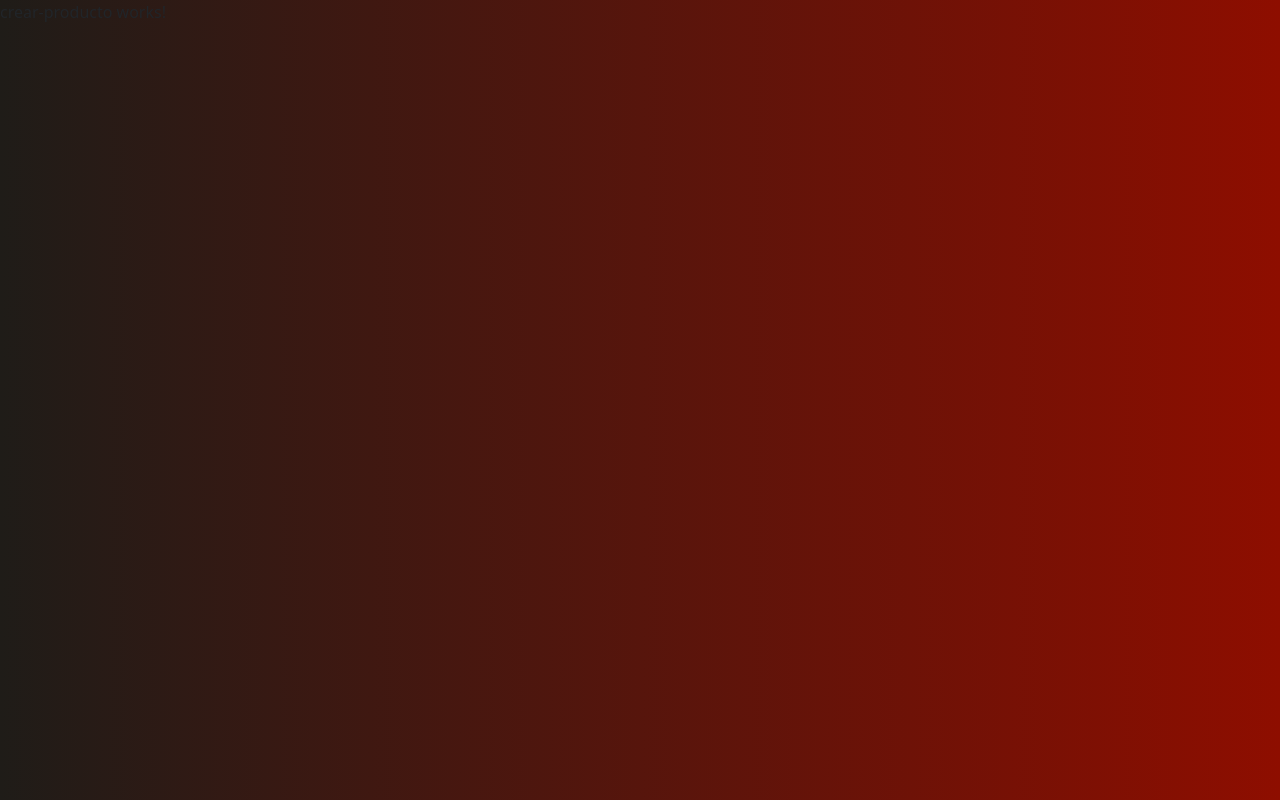
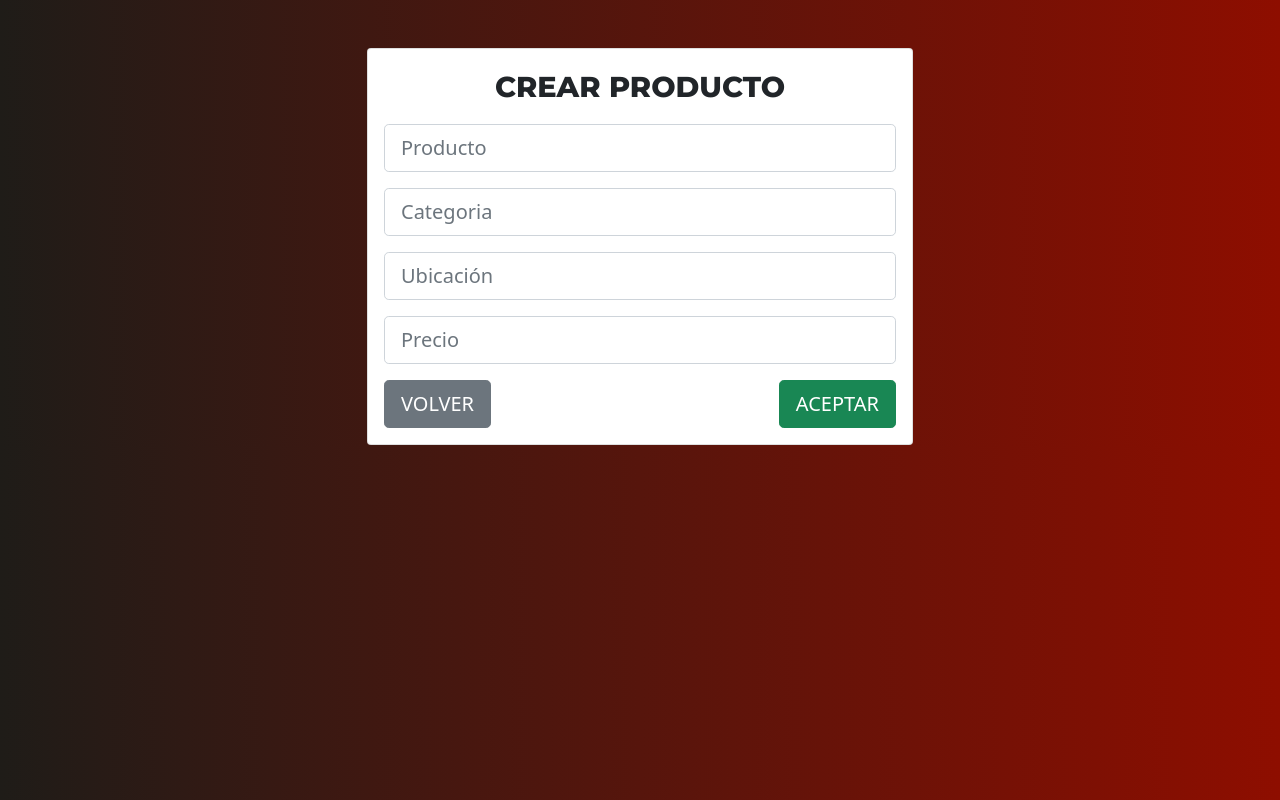
Before and after one commit to ManuelVillarVitoria/Angular_Node_Express_MongoDB_CRUD, an Angular app in the folder cliente/: page /crear-producto in a window 1280 px wide. Built offline with nearby package versions, Linux system fonts and the light colour scheme.

Commit message:
creating a form to creating products in the view

```diff
--- a/cliente/src/app/components/crear-producto/crear-producto.component.html
+++ b/cliente/src/app/components/crear-producto/crear-producto.component.html
@@ -1 +1,29 @@
-<p>crear-producto works!</p>
+<div class="container mt-5">
+    <div class="row">
+        <div class="col-lg-6 offset-lg-3">
+            <div class="card">
+                <div class="card-body text-center">
+                    <span class="titulo">CREAR PRODUCTO</span>
+                     <form class="mt-3">
+                        <div class="mb-3">
+                            <input type="text" class="form-control form-control-lg" placeholder="Producto">
+                        </div>
+                        <div class="mb-3">
+                            <input type="text" class="form-control form-control-lg" placeholder="Categoria">
+                        </div>
+                        <div class="mb-3">
+                            <input type="text" class="form-control form-control-lg" placeholder="Ubicación">
+                        </div>
+                        <div class="mb-3">
+                            <input type="number" class="form-control form-control-lg" placeholder="Precio">
+                        </div>
+                        <div class="mb3">
+                            <button routerLink="/" class="btn btn-secondary btn-lg float-start">VOLVER</button>
+                            <button class="btn btn-success btn-lg float-end">ACEPTAR</button>
+                        </div>
+                     </form>
+                </div>
+            </div>
+        </div>
+    </div>
+</div>
--- a/cliente/src/app/components/listar-productos/listar-productos.component.html
+++ b/cliente/src/app/components/listar-productos/listar-productos.component.html
@@ -4,7 +4,7 @@
             <div class="card">
                 <div class="card-body text-center">
                     <span class="titulo">LISTADO DE PRODUCTOS</span>
-                    <button class="btn btn-success float-end">NUEVO</button>
+                    <button class="btn btn-success float-end" routerLink="/crear-producto">NUEVO</button>
                     <table class="table table-striped mt-3">
                         <thead>
                           <tr>
--- a/cliente/src/index.html
+++ b/cliente/src/index.html
@@ -8,7 +8,7 @@
   <link rel="icon" type="image/x-icon" href="favicon.ico">
   <link rel="stylesheet" href="https://cdnjs.cloudflare.com/ajax/libs/font-awesome/5.15.2/css/all.min.css">
   <link rel="preconnect" href="https://fonts.gstatic.com">
-<link href="https://fonts.googleapis.com/css2?family=Montserrat:wght@800&display=swap" rel="stylesheet">
+  <link href="https://fonts.googleapis.com/css2?family=Montserrat:wght@800&display=swap" rel="stylesheet">
 </head>
 <body>
   <app-root></app-root>
```
